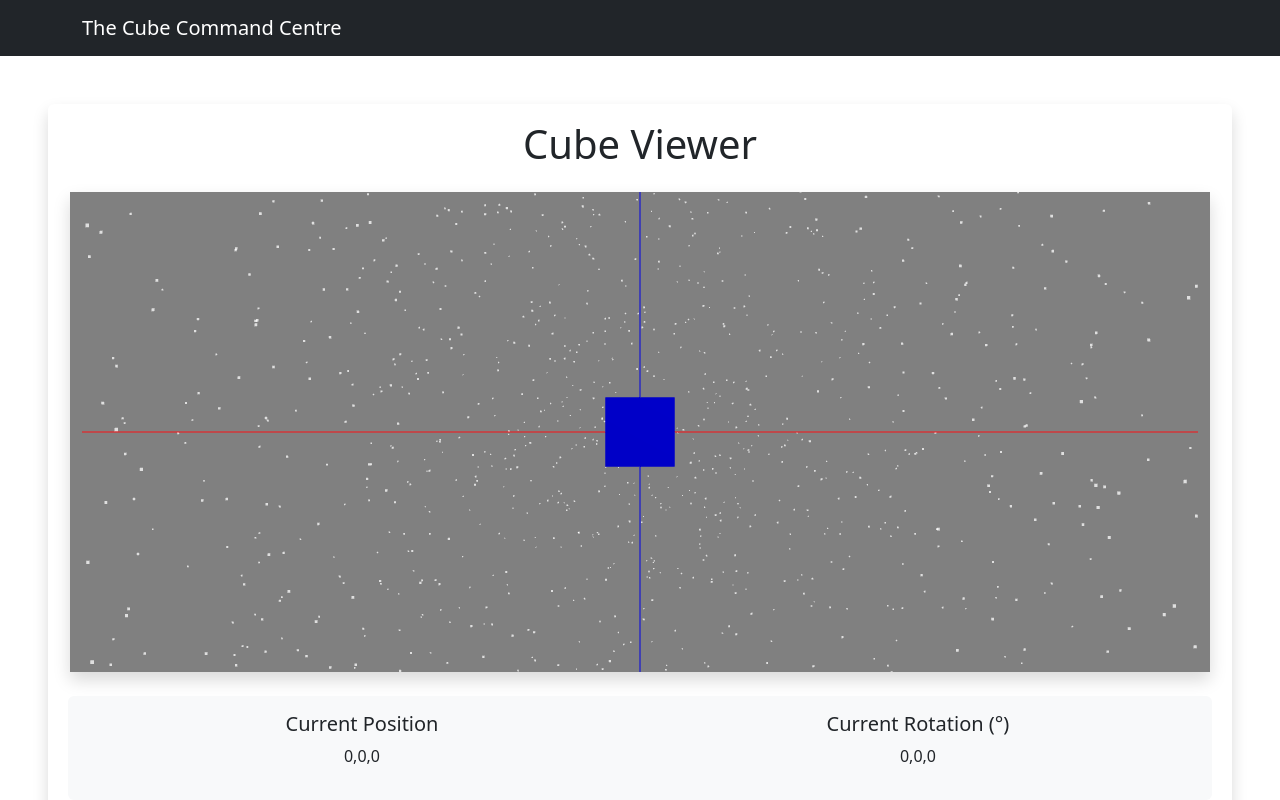
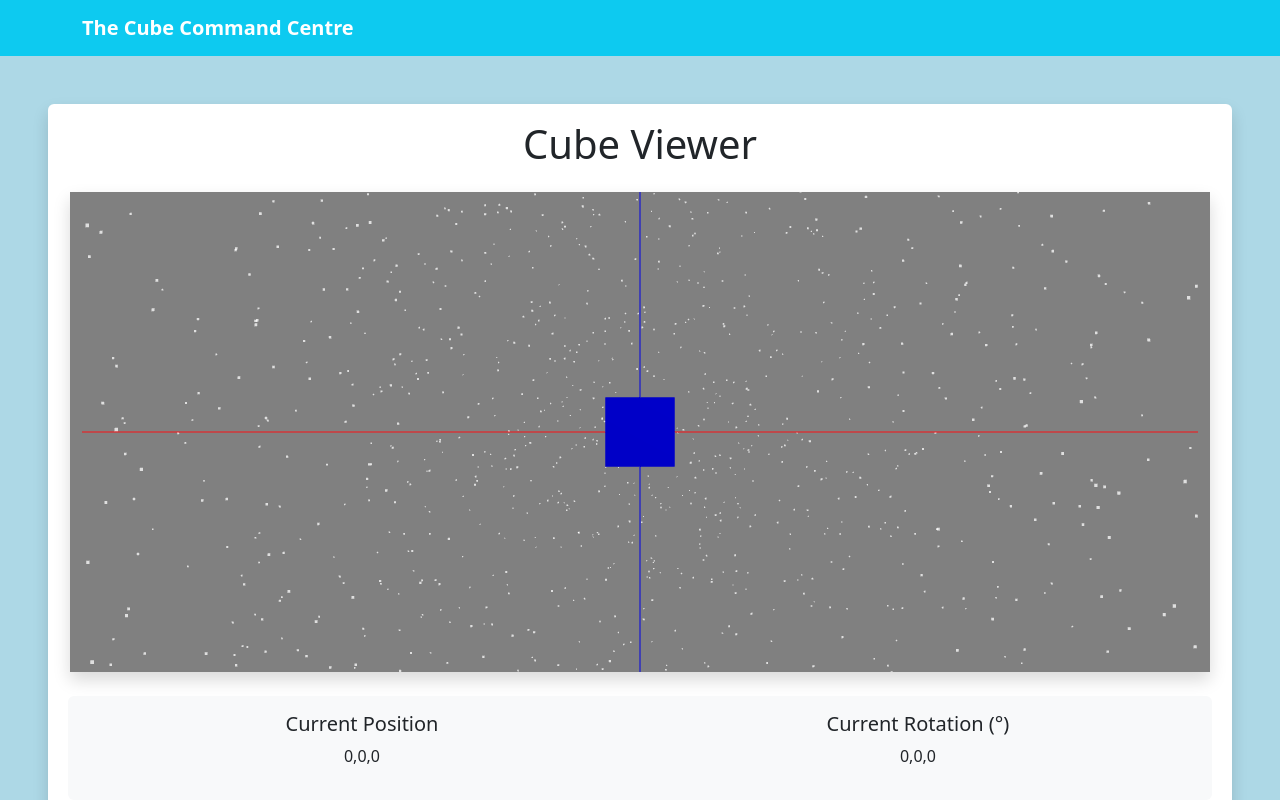
Before and after one commit to ibrahimt2/ThreeJSCube, a React (Create React App) app: page / in a window 1280 px wide. Shown: the top 800 px of the page. Built offline with nearby package versions, Linux system fonts and the light colour scheme.

Commit message:
add light blue background, make navbar blue

```diff
--- a/src/App.js
+++ b/src/App.js
@@ -5,7 +5,7 @@ import MainPage from './pages/MainPage.js'
 
 function App() {
   return (
-    <div className="App">
+    <div className="App bg-lightblue">
       <MainPage></MainPage>
     </div>
   );
--- a/src/components/NavigationBar.js
+++ b/src/components/NavigationBar.js
@@ -12,9 +12,9 @@ import Navbar from 'react-bootstrap/Navbar';
 function NavigationBar() {
     return (
         <>
-            <Navbar bg="dark" variant="dark">
+            <Navbar bg="info" variant="dark">
                 <Container>
-                    <Navbar.Brand href="#home">The Cube Command Centre</Navbar.Brand>
+                    <Navbar.Brand href="#home"><b>The Cube Command Centre</b></Navbar.Brand>
                     <Nav className="me-auto">
 
                     </Nav>
--- a/src/index.css
+++ b/src/index.css
@@ -11,3 +11,7 @@ code {
   font-family: source-code-pro, Menlo, Monaco, Consolas, 'Courier New',
     monospace;
 }
+
+.bg-lightblue {
+  background-color: rgb(173, 216, 230);
+}
```
